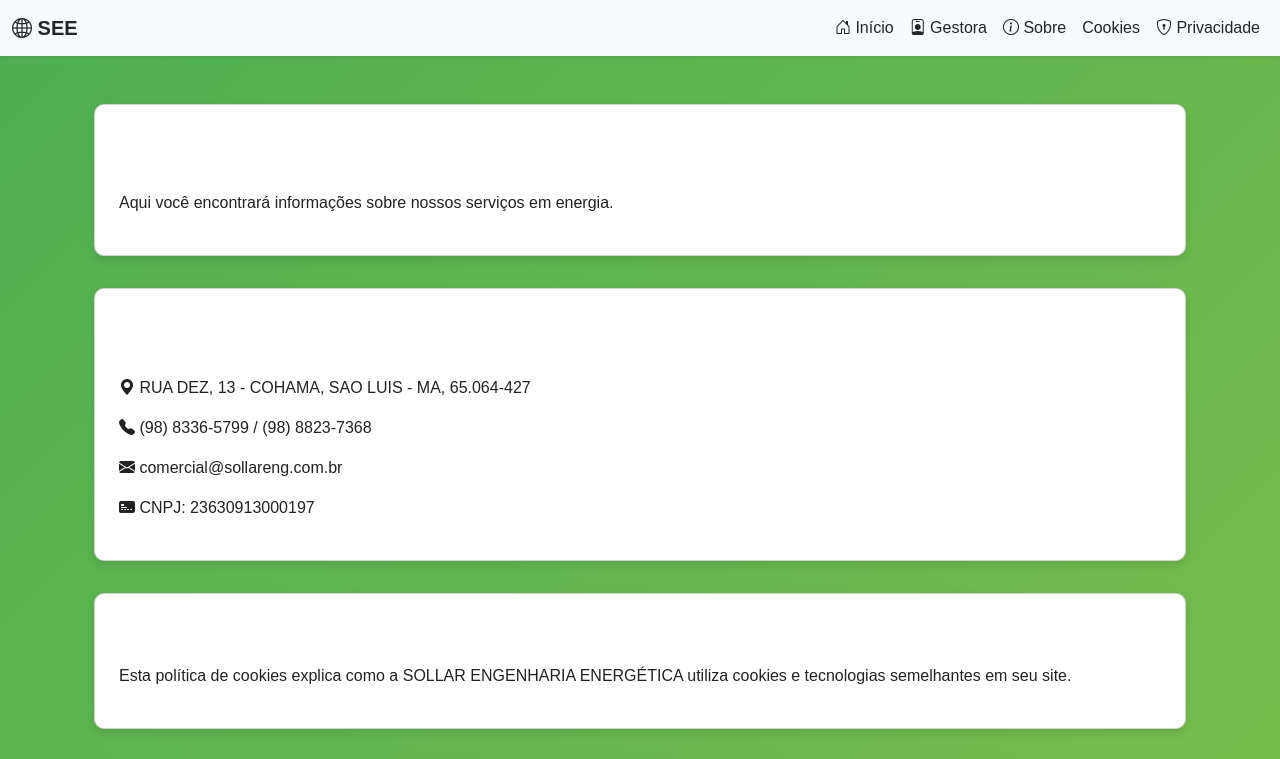
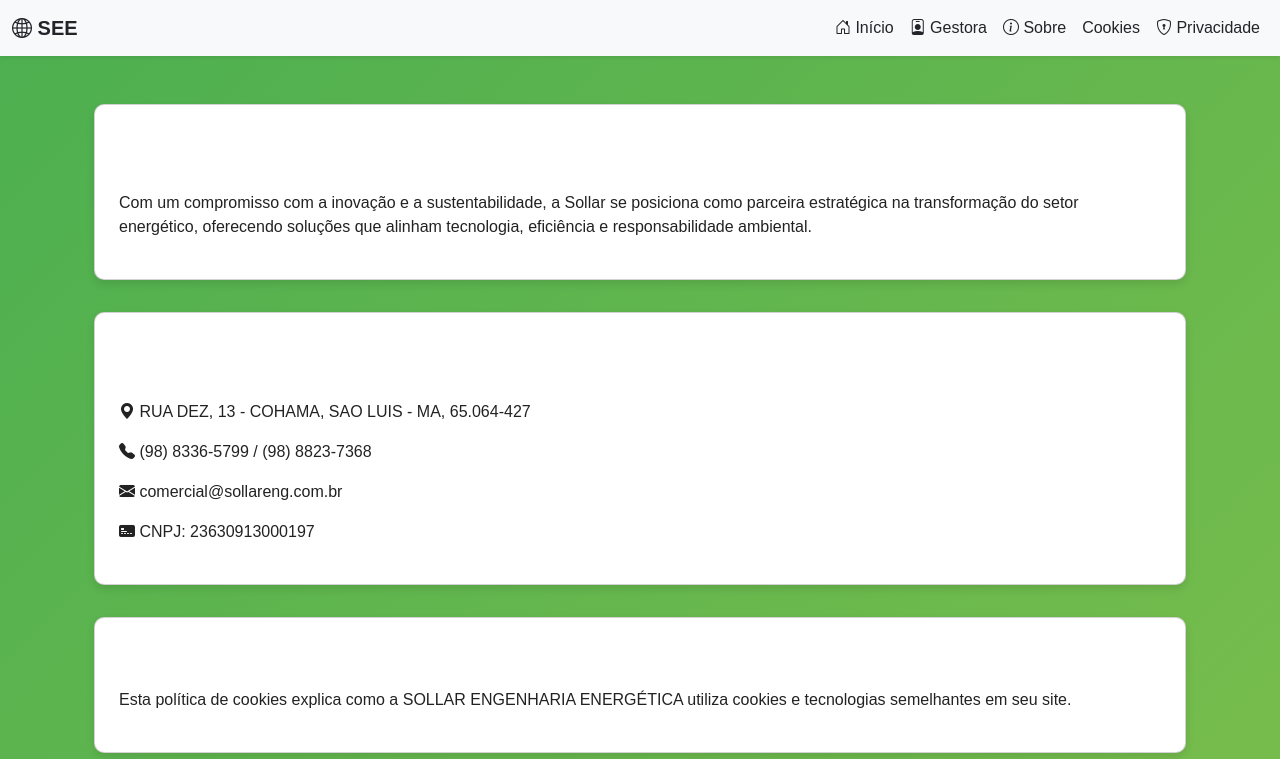
Before and after one commit to sollareng/site-oficial, a plain HTML site: page cookies.html in a window 1280 px wide. Shown: the top 759 px of the page. Drawn offline with nearby package versions, Linux system fonts and the light colour scheme.

Commit message:
Update cookies.html

```diff
--- a/cookies.html
+++ b/cookies.html
@@ -64,7 +64,7 @@
         <div class="container">
             <div class="card p-4">
                 <h2 class="mb-4">Bem-vindo à SOLLAR ENGENHARIA ENERGÉTICA</h2>
-                <p>Aqui você encontrará informações sobre nossos serviços em energia.</p>
+                <p> Com um compromisso com a inovação e a sustentabilidade, a Sollar se posiciona como parceira estratégica na transformação do setor energético, oferecendo soluções que alinham tecnologia, eficiência e responsabilidade ambiental.</p>
             </div>
         </div>
     </section>
```
